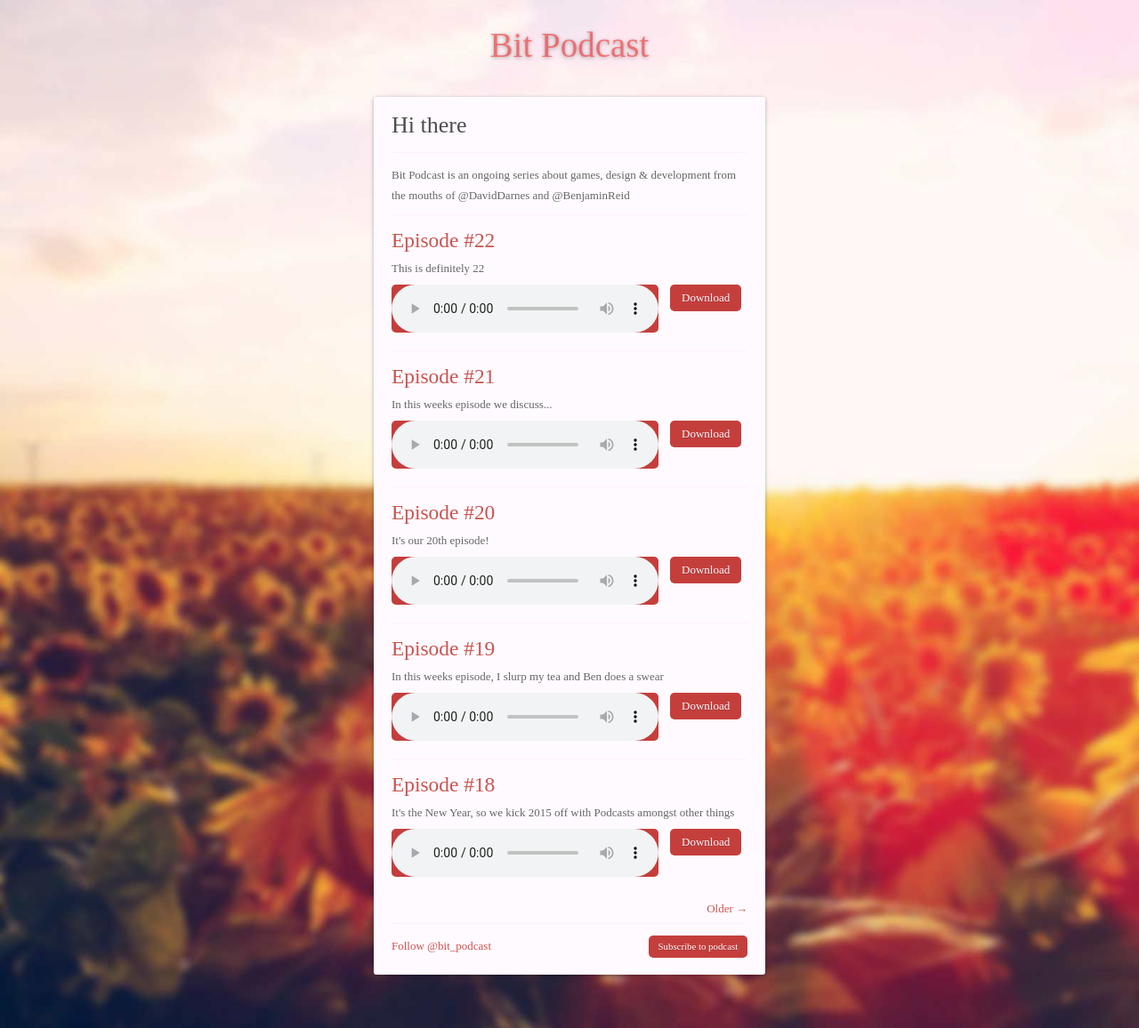
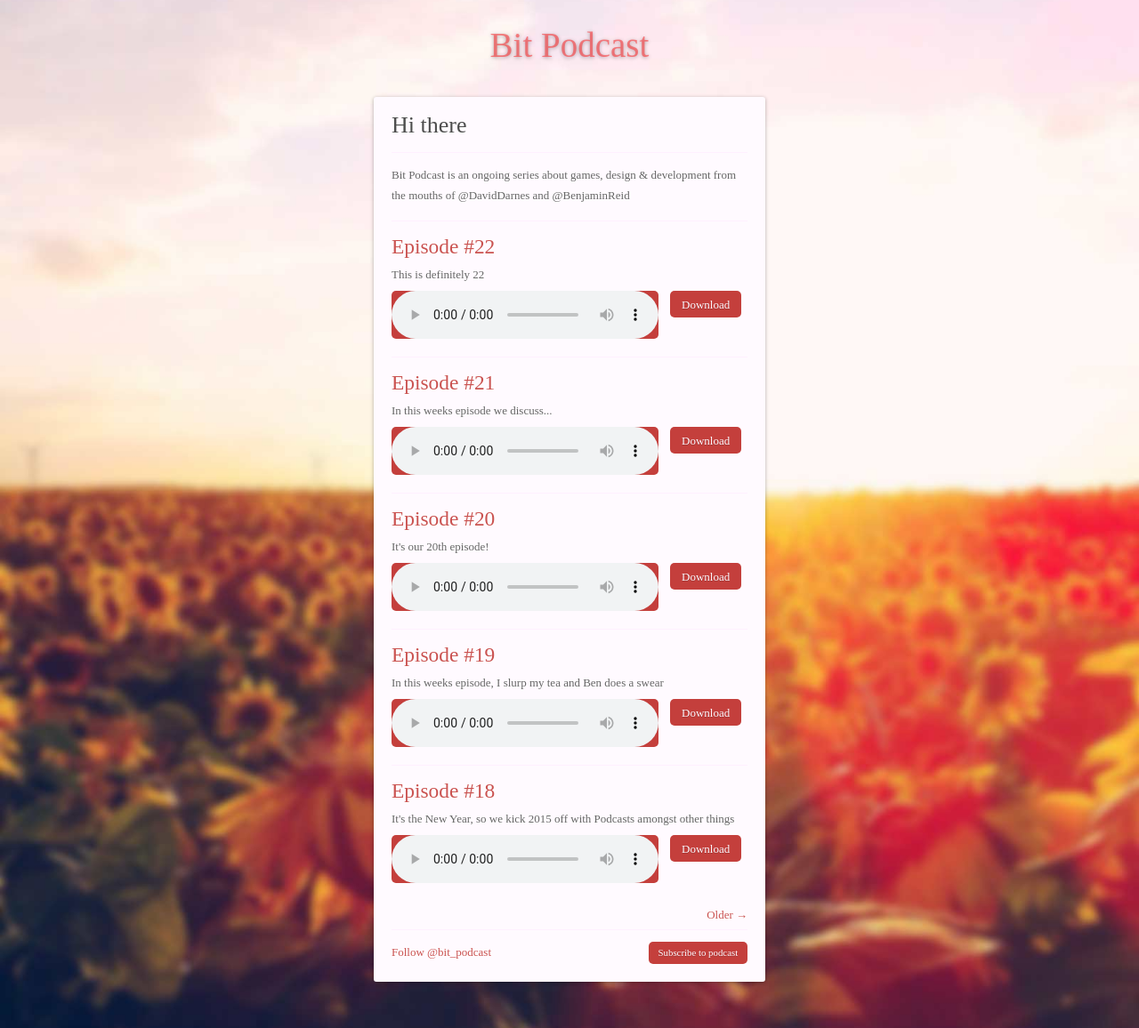
Before and after one commit to benjaminreid/bitpodcast.com, a Jekyll site: the page built from index.html, in a window 1280 px wide. Shown: the whole page at 89% size. Built offline with Jekyll 4.4.1, drawn with Linux system fonts in a browser that asks for light colours; some web fonts are replaced; the list of posts is cut into pages by our own code; comment, search, counter and statistics services are not loaded.

Commit message:
Paragraph wrap for site description

```diff
--- a/index.html
+++ b/index.html
@@ -8,7 +8,7 @@ title: Hi there
 </header>
 
 <article>
-  {{ site.description }}
+  <p>{{ site.description }}</p>
 </article>
 
 {% for post in paginator.posts %}
```
